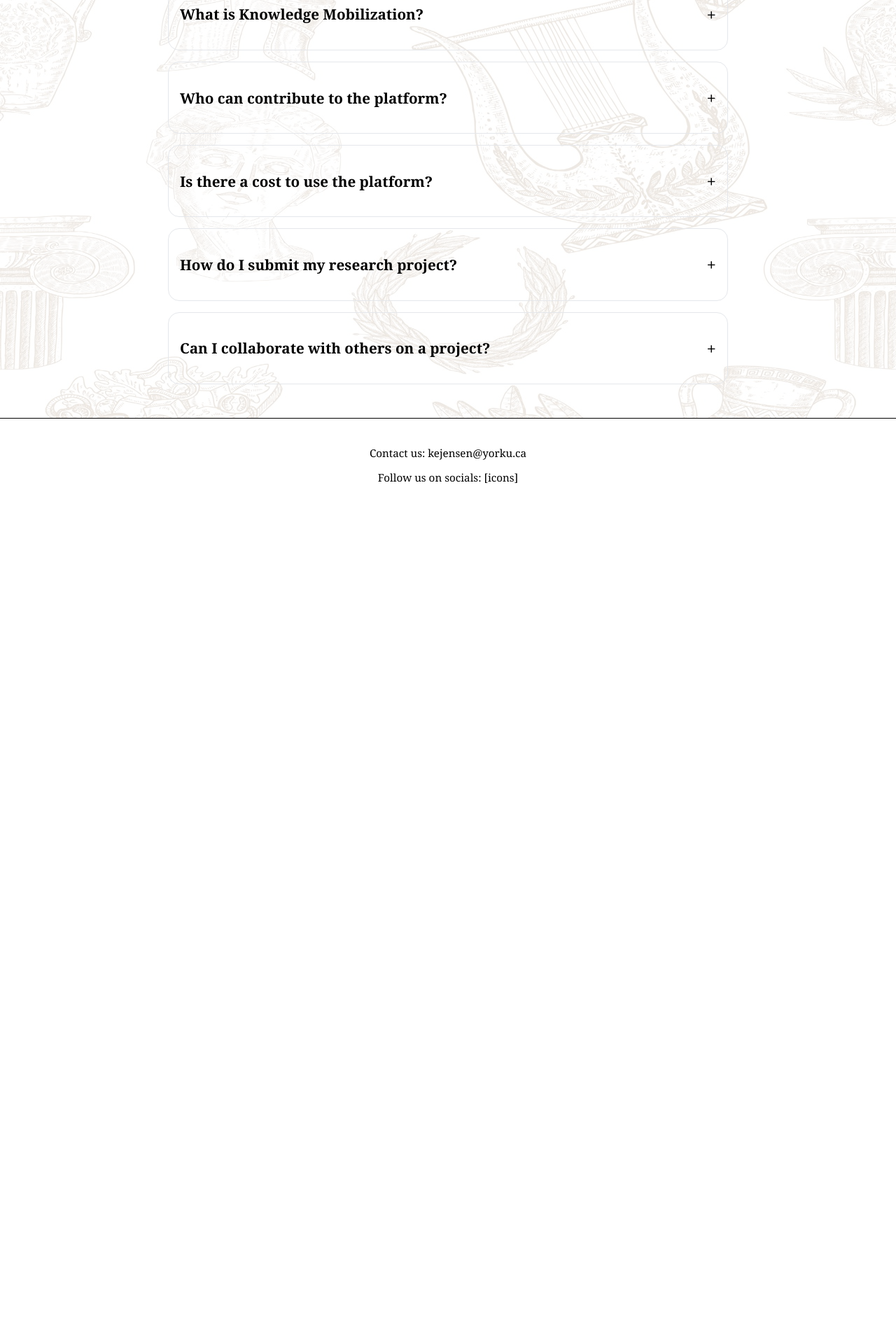
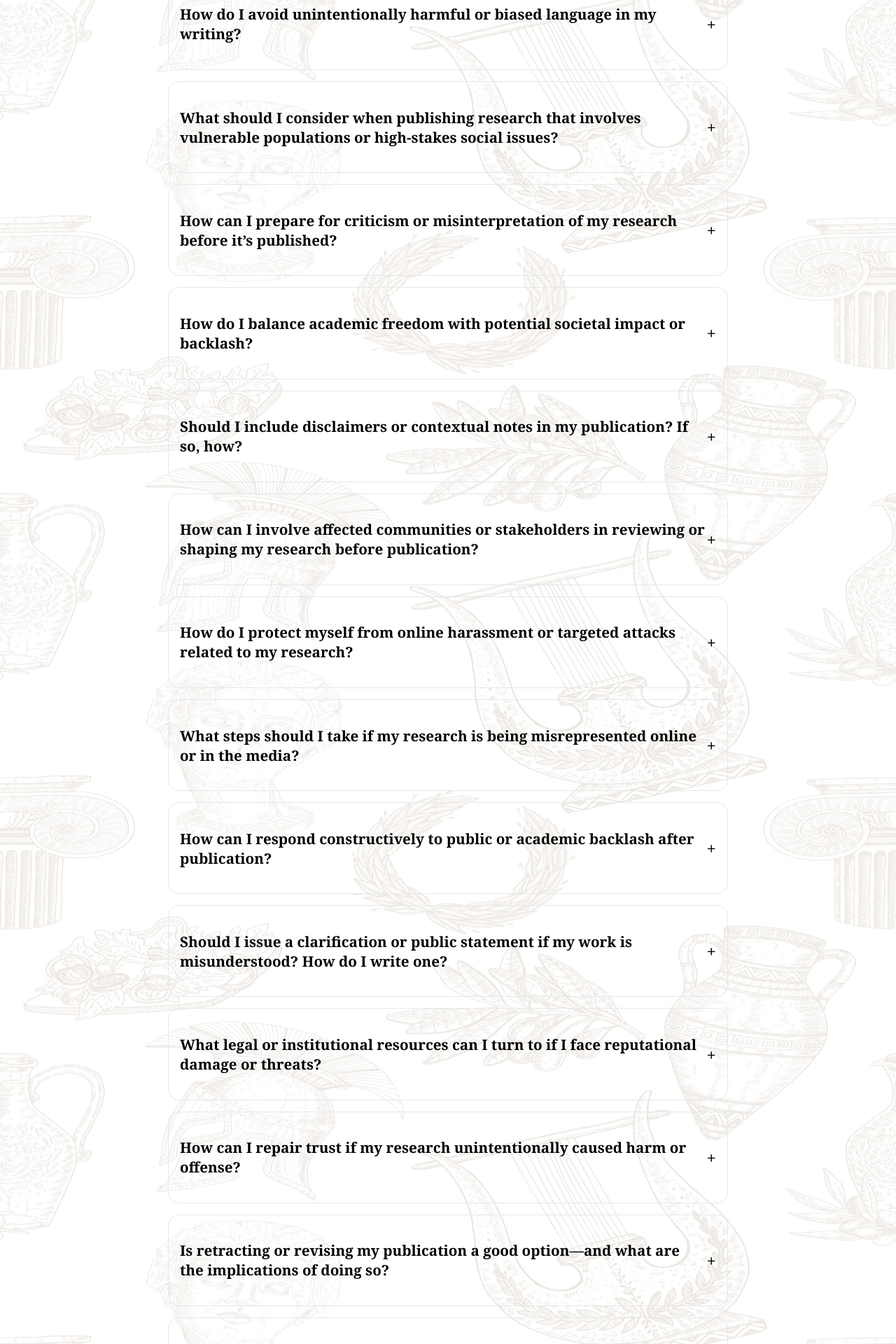
Before and after one commit to Harshil-K/KnowledgeMobilization, a React (Create React App) app in the folder kmob/: page /faq in a window 1280 px wide. Shown: the part 340-2260 px from the top of the page at 70% size. Before the commit the page ends 1071 px from the top, so only its background shows below. Built offline with nearby package versions, Linux system fonts and the light colour scheme.

Commit message:
Fixed q&a

```diff
--- a/kmob/src/pages/FAQ.jsx
+++ b/kmob/src/pages/FAQ.jsx
@@ -4,26 +4,99 @@ import "../styling/FAQ.css"
 
 const faqs = [
     {
-    question: "What is Knowledge Mobilization?",
-    answer: "Knowledge Mobilization is the process of sharing, translating, and applying knowledge from research into practical use by various stakeholders such as policymakers, practitioners, and the public."
+      question: "How do I avoid unintentionally harmful or biased language in my writing?",
+      answer: "Use inclusive language guides and tools to flag outdated or discriminatory terms. Reread your work for assumptions, stereotypes, or generalizations. Seek feedback from colleagues or sensitivity readers, especially when writing about groups you don’t belong to."
     },
     {
-    question: "Who can contribute to the platform?",
-    answer: "Researchers, students, community partners, and institutions interested in sharing and utilizing knowledge for societal impact can contribute."
+      question: "What should I consider when publishing research that involves vulnerable populations or high-stakes social issues?",
+      answer: "Ensure ethical approval and informed consent. Consider long-term impacts on participants and involve community members in shaping your research or reviewing drafts for greater trust and accuracy."
     },
     {
-    question: "Is there a cost to use the platform?",
-    answer: "No, the platform is free to use for both contributors and readers."
+      question: "How can I prepare for criticism or misinterpretation of my research before it’s published?",
+      answer: "Write a plain-language summary and a FAQ section. Discuss communication strategies with your institution’s media team to ensure your message is clear and accessible."
     },
     {
-    question: "How do I submit my research project?",
-    answer: "You can submit your project through the 'Submit Project' form available on your dashboard after signing up."
+      question: "How do I balance academic freedom with potential societal impact or backlash?",
+      answer: "Frame your findings thoughtfully without removing meaningful content. Be transparent about impacts and prepared for respectful dialogue."
     },
     {
-    question: "Can I collaborate with others on a project?",
-    answer: "Yes, the platform encourages collaboration and allows you to invite others to work on shared projects."
+      question: "Should I include disclaimers or contextual notes in my publication? If so, how?",
+      answer: "Yes. Use clear, objective notes to explain limitations or specific conditions. This adds clarity and shows ethical responsibility."
+    },
+    {
+      question: "How can I involve affected communities or stakeholders in reviewing or shaping my research before publication?",
+      answer: "Engage meaningfully through feedback sessions or co-authorship. Acknowledge contributions to build trust and accountability."
+    },
+    {
+      question: "How do I protect myself from online harassment or targeted attacks related to my research?",
+      answer: "Adjust privacy settings, document harassment, report serious issues, and avoid direct engagement with trolls. Set boundaries and seek support networks."
+    },
+    {
+      question: "What steps should I take if my research is being misrepresented online or in the media?",
+      answer: "Respond quickly with a clear statement restating your key findings. Share it via institutional channels and avoid arguing point-by-point."
+    },
+    {
+      question: "How can I respond constructively to public or academic backlash after publication?",
+      answer: "Listen openly, acknowledge valid concerns, and correct misrepresentations calmly. Show honesty and willingness to grow."
+    },
+    {
+      question: "Should I issue a clarification or public statement if my work is misunderstood? How do I write one?",
+      answer: "Yes. Use clear, accessible language to address key misreadings. Focus on facts and share through multiple appropriate platforms."
+    },
+    {
+      question: "What legal or institutional resources can I turn to if I face reputational damage or threats?",
+      answer: "Contact your university’s legal, ethics, or communications departments. Document incidents and seek support from professional organizations if needed."
+    },
+    {
+      question: "How can I repair trust if my research unintentionally caused harm or offense?",
+      answer: "Acknowledge the impact, avoid excuses, and commit to learning. Public statements or follow-up articles can show accountability and growth."
+    },
+    {
+      question: "Is retracting or revising my publication a good option—and what are the implications of doing so?",
+      answer: "Retract for serious issues; revise for smaller changes. Always be transparent about what changed and why, and consult with editors or advisors."
+    },
+    {
+      question: "How do I navigate publishing controversial work when my institutional leadership discourages it?",
+      answer: "Find allies, explore alternate publishing venues, and document conversations with leadership. Stand by your principles and preparation."
+    },
+    {
+      question: "What if I know my findings will be politically unpopular, but scientifically solid?",
+      answer: "Prepare multiple communication formats and address misunderstandings with empathy. Stand firm in your evidence while being respectful."
+    },
+    {
+      question: "How should I respond when my research is co-opted by ideologically extreme groups?",
+      answer: "Issue a public statement explaining the misuse and original intent. Avoid direct confrontation and focus on context and clarity."
+    },
+    {
+      question: "What’s the best approach if I realize mid-project that my methodology may unintentionally reinforce systemic bias?",
+      answer: "Pause and seek external input. Adjust your methods as needed and document the changes transparently in your publication."
+    },
+    {
+      question: "How can I embed accountability and care into my publication process without compromising rigor?",
+      answer: "Be transparent, cite diverse sources, acknowledge limitations, and discuss real-world impacts alongside your data."
+    },
+    {
+      question: "How can I responsibly share my work on social media if I suspect it will attract trolling?",
+      answer: "Share with care—use summaries, limit comments, and have support to monitor responses. Focus on accurate, respectful communication."
+    },
+    {
+      question: "What does it mean to ‘publish defensively’ and when is it appropriate?",
+      answer: "It means anticipating misreadings and addressing them proactively in your publication. This is useful for sensitive or controversial topics."
+    },
+    {
+      question: "How can I help build a culture of care in peer review rather than gatekeeping?",
+      answer: "Offer constructive, respectful feedback. Promote transparency and support editors in valuing thoughtful, developmental reviews."
+    },
+    {
+      question: "How should I handle conflicting peer review comments—especially when one suggests removing something for sensitivity and another demands boldness?",
+      answer: "Balance both perspectives. Add context or reframe language, and explain your decisions in your response letter to show thoughtfulness."
+    },
+    {
+      question: "What if I’m being called out post-publication for something that wasn’t considered problematic at the time of writing?",
+      answer: "Acknowledge that norms evolve. Reflect, and consider a follow-up statement to share your growth and understanding."
     }
   ];
+
 
 const FAQ = () => {
   const [openIndex, setOpenIndex] = useState(null);
```
Lines whose indentation alone changed are shown as unchanged.
